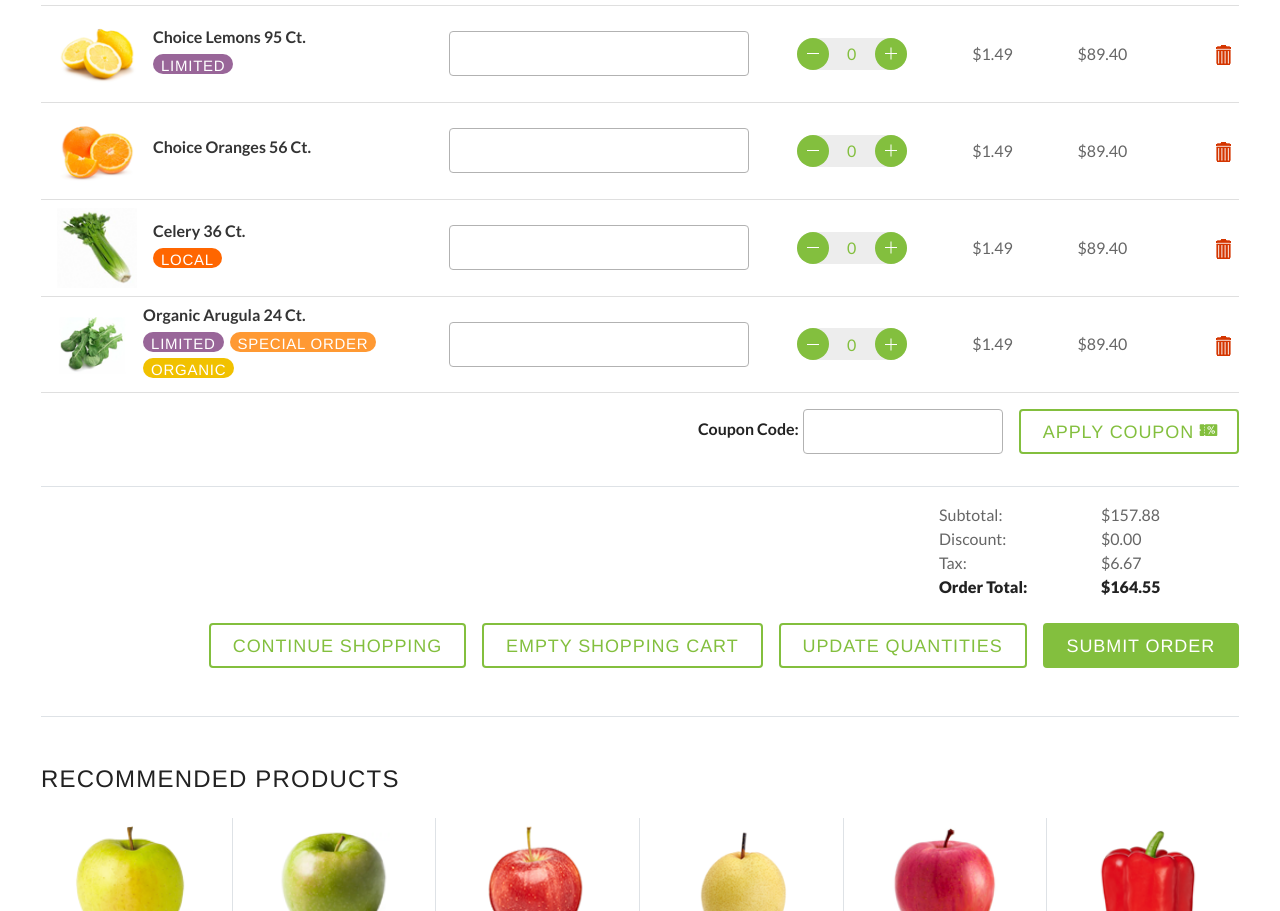
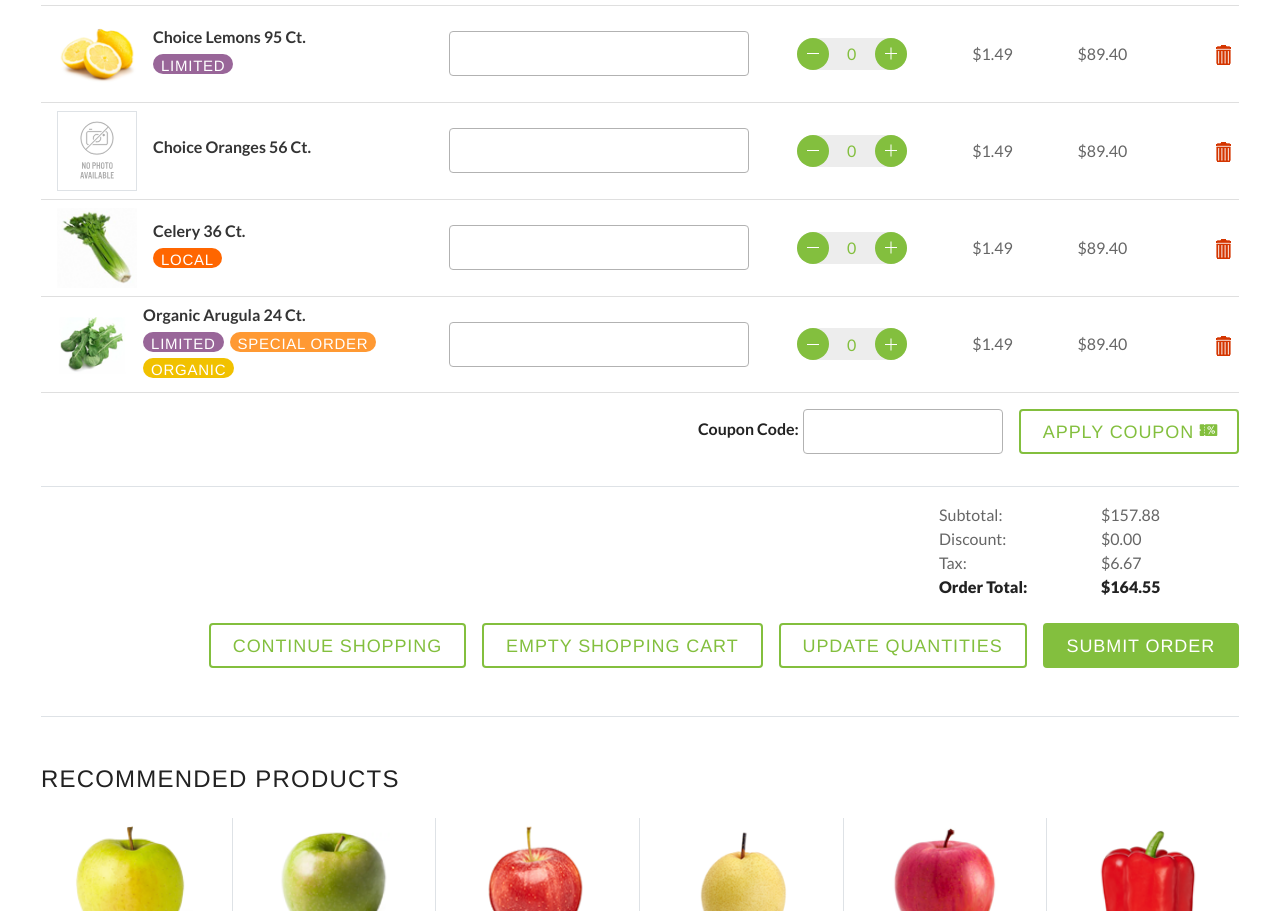
Before and after one commit to vividsites-dev/produce-pro, a website: page cart.html in a window 1280 px wide. Shown: the part 1139-2050 px from the top of the page. Drawn offline with nearby package versions, Linux system fonts and the light colour scheme; a web font is replaced by a local one.

Commit message:
Add placeholder image

```diff
--- a/cart.html
+++ b/cart.html
@@ -557,7 +557,7 @@
                                             <td>
                                                 <div class="d-flex align-items-center">
                                                     <div class="product__image bg-image-wrapper before before--square me-3">
-                                                        <img src="./img/oranges.png" class="bg-image bg-image--contain" />
+                                                        <img src="./img/placeholder.svg" class="bg-image bg-image--contain border" />
                                                     </div>
                                                     <div class="">
                                                         <h6 class="text-color--gray5 font-weight--700">Choice Oranges 56 Ct.</h6>
```
Also changed, not shown: index.html (+2 -1 lines), order.html (+2 -2 lines), img/placeholder.svg (added).
